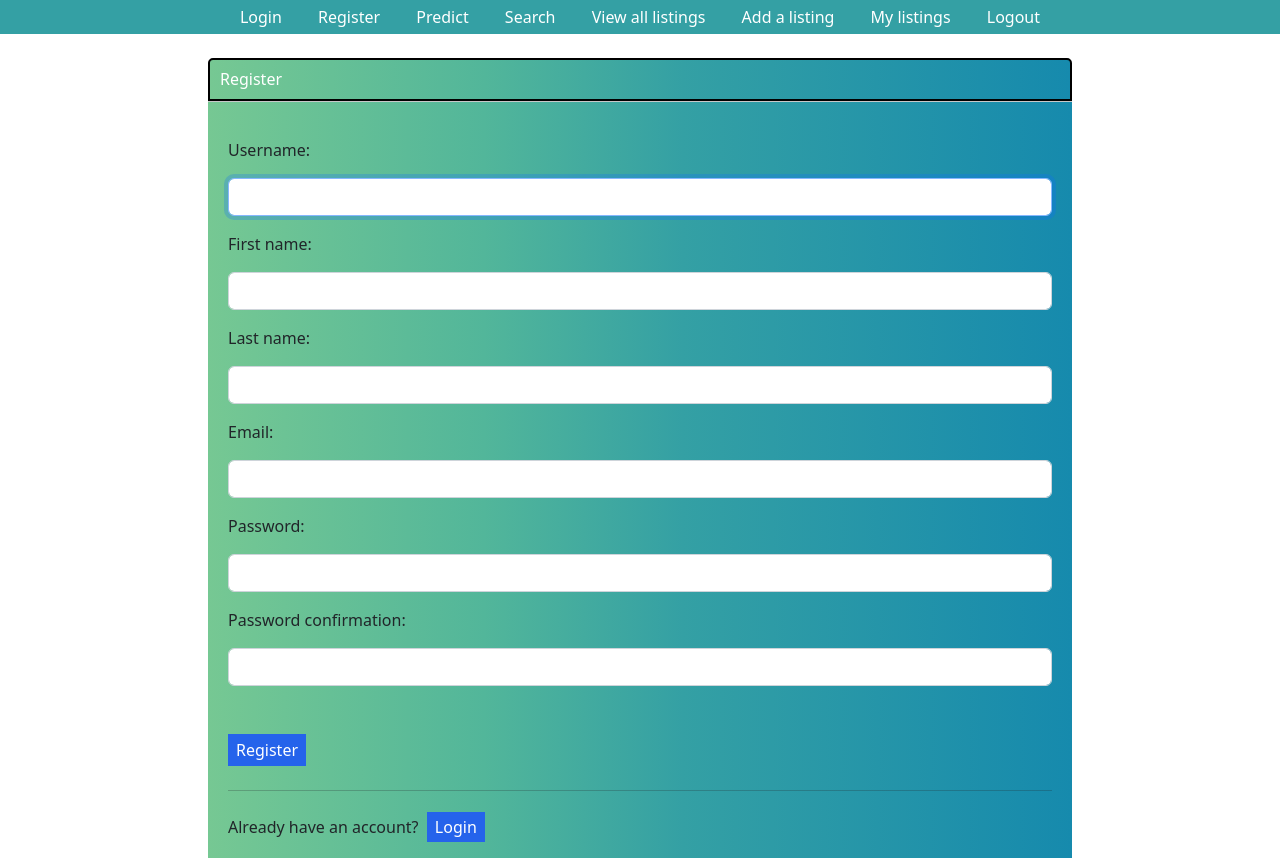
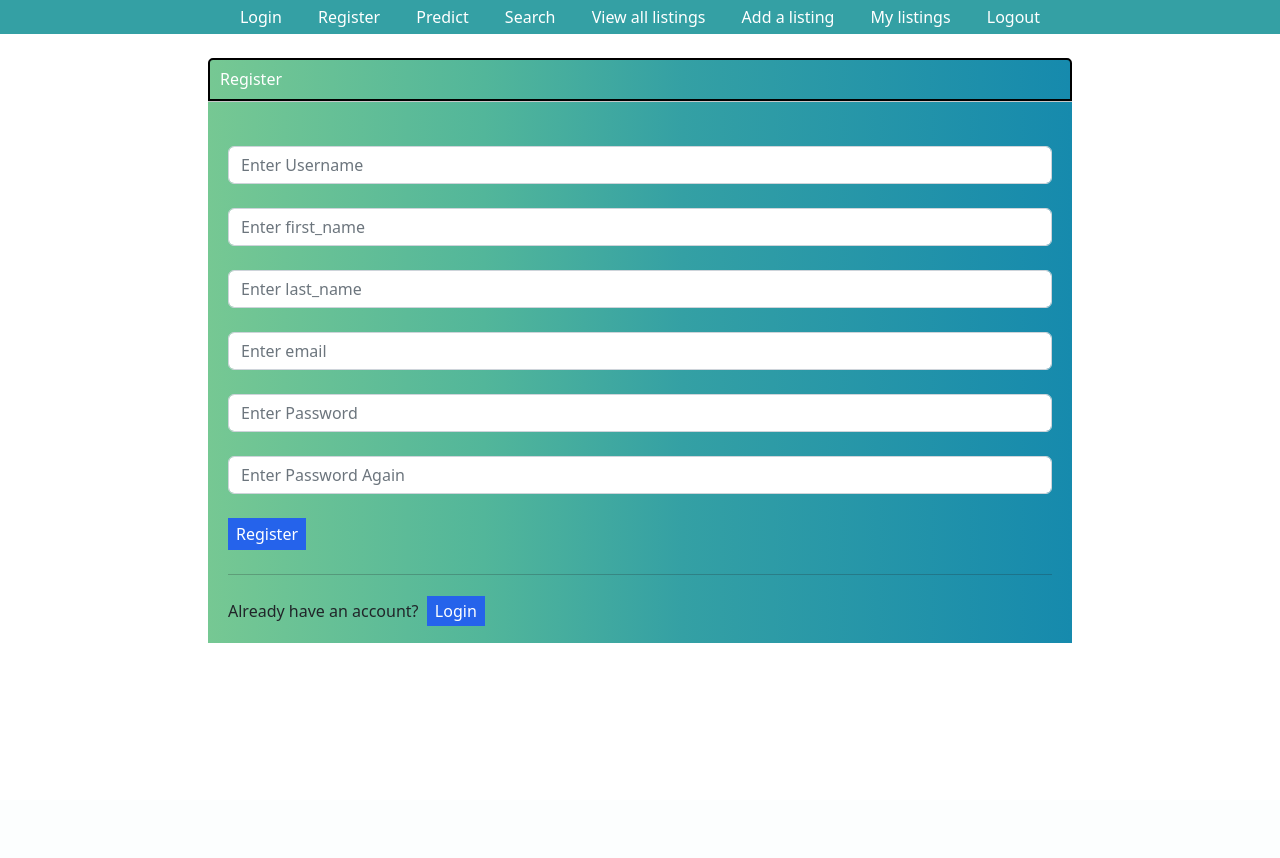
Before and after one commit to Anuj-Gupta4/RealEstateApp, a Django app: page /register/ in a window 1280 px wide. Shown: the top 858 px of the page. After the commit the page ends 643 px from the top, so only its background shows below. Run offline with Django 4.2, Linux system fonts and the light colour scheme; parts of the project's set-up code (start-up, migrations or seed data) failed here and were passed over; some libraries are stand-ins or nearby versions.

Commit message:
improved register page again

```diff
--- a/listings/forms.py
+++ b/listings/forms.py
@@ -75,11 +75,9 @@ class CommentForm(forms.ModelForm):
         }
 
 class SignUpForm(UserCreationForm):
-    email = forms.EmailField(widget=forms.EmailInput(attrs={'class':'form-control'}))
-    # email = forms.EmailField(widget=forms.EmailInput(attrs={'class':'form-control'}), label='')
-    # first_name = forms.CharField(max_length=100, widget=forms.EmailInput(attrs={'class':'form-control', 'placeholder':'Enter name'}))
-    first_name = forms.CharField(max_length=100, widget=forms.EmailInput(attrs={'class':'form-control'}))
-    last_name = forms.CharField(max_length=100, widget=forms.EmailInput(attrs={'class':'form-control'}))
+    email = forms.EmailField()
+    first_name = forms.CharField(max_length=100)
+    last_name = forms.CharField(max_length=100)
 
     class Meta:
         model = User
@@ -89,6 +87,5 @@ class SignUpForm(UserCreationForm):
         super(SignUpForm, self).__init__(*args, **kwargs)
 
         for fieldname in ['username', 'password1', 'password2']:
-            # self.fields[fieldname].label = ''
             self.fields[fieldname].help_text = None
-            self.fields[fieldname].widget.attrs['class'] = 'form-control'
+            # self.fields[fieldname].widget.attrs['class'] = 'form-control'
--- a/templates/register.html
+++ b/templates/register.html
@@ -8,8 +8,40 @@
 <div class="card-body">
     <form method="POST">
         {% csrf_token %}
-        {{ form.as_table }}
         <br>
+        <div class="control-group">
+            <div class="controls">
+                <input class="form-control" type="text" id="id_username" name="username"  placeholder="Enter Username">
+            </div>
+        </div><br>
+        <div class="control-group">
+            <div class="controls">
+                <input class="form-control" type="text" id="id_first_name" name="first_name"  placeholder="Enter first_name">
+            </div>
+        </div><br>
+        <div class="control-group">
+            <div class="controls">
+                <input class="form-control" type="text" name="last_name" id="id_last_name" placeholder="Enter last_name">
+            </div>
+        </div><br>
+        <div class="control-group">
+            <div class="controls">
+                <input class="form-control" type="email" name="email" id="id_email" placeholder="Enter email">
+            </div>
+        </div><br>
+        <div class="control-group">
+            <div class="controls">
+                <input class="form-control" type="password" name="password1" id="id_password1" placeholder="Enter Password">
+            </div>
+        </div><br>
+        <div class="control-group">
+            <div class="controls">
+                <input class="form-control" type="password" name="password2" id="id_password2" placeholder="Enter Password Again">
+            </div>
+        </div>
+
+        <!-- {{ form.as_table }} -->
+
         <br><input type="submit" class="flex items-center px-2 py-1 text-white bg-blue-600 hover:bg-blue-700" value="Register"><br><hr>
     </form><br>
 
```
Also changed, not shown: templates/login.html (+15 -1 lines), db.sqlite3.
